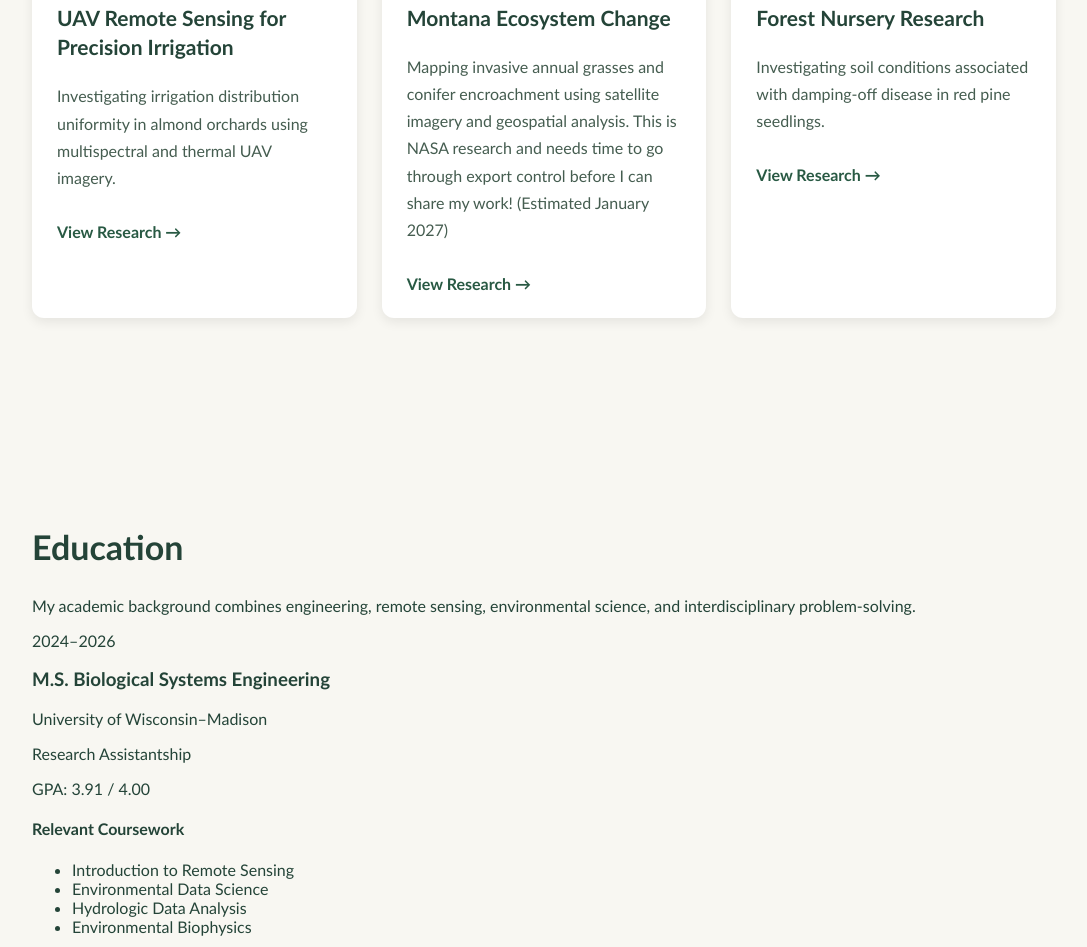
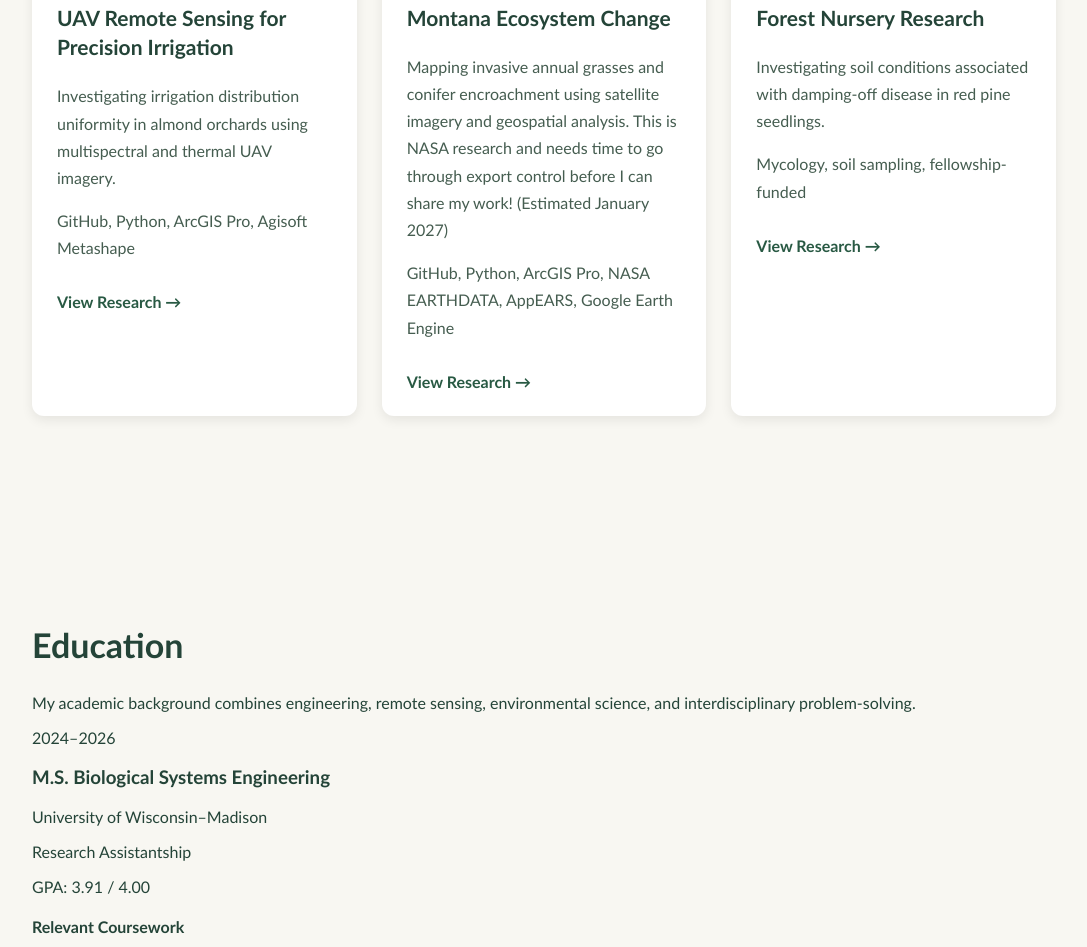
Before and after one commit to jayasuneja/jayasuneja.github.io, a plain HTML site: page index.html in a window 1280 px wide. Shown: the part 1493-2440 px from the top of the page, without its empty margins (96-1183 px from the left). Drawn offline with Linux system fonts and the light colour scheme.

Commit message:
Add research card tools and skills

```diff
--- a/index.html
+++ b/index.html
@@ -118,6 +118,8 @@
             multispectral and thermal UAV imagery.
           </p>
 
+          <p class="project-tools">GitHub, Python, ArcGIS Pro, Agisoft Metashape</p>
+
           <a href="almond-irrigation.html">
             View Research →
           </a>
@@ -151,6 +153,8 @@
             (Estimated January 2027)
           </p>
 
+          <p class="project-tools">GitHub, Python, ArcGIS Pro, NASA EARTHDATA, AppEARS, Google Earth Engine</p>
+
           <a href="https://github.com/jayasuneja">
             View Research →
           </a>
@@ -179,6 +183,8 @@
             with damping-off disease in red pine
             seedlings.
           </p>
+
+          <p class="project-tools">Mycology, soil sampling, fellowship-funded</p>
 
           <a href="forest-nursery.html">
             View Research →
```
